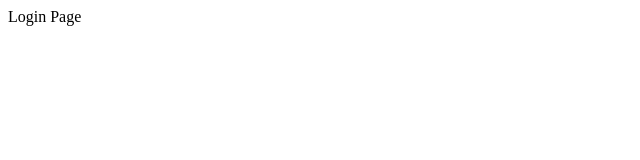
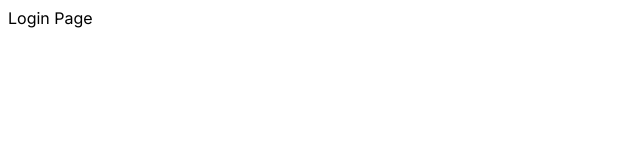
Before and after one commit to Saur4ig/next_template, a Next.js app: page /account/login in a window 1280 px wide. Shown: the top 160 px of the page, without its empty margins (0-640 px from the left). Built offline with nearby package versions, Linux system fonts and the light colour scheme.

Commit message:
added layout for unique pages

```diff
--- /dev/null
+++ b/app/(unique)/layout.tsx
@@ -0,0 +1,16 @@
+import { ReactNode } from "react";
+import { inter } from "../font";
+
+interface RootLayoutProps {
+  children: ReactNode;
+}
+
+export default function UniquePagesLayout({ children }: RootLayoutProps) {
+  return (
+    <html lang="en">
+      <body className={`${inter.className}`} data-theme="light">
+        <main>{children}</main>
+      </body>
+    </html>
+  );
+}
```
